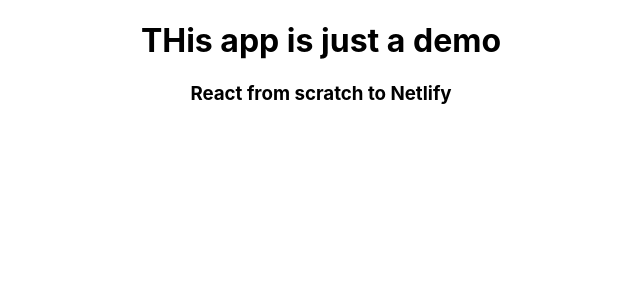
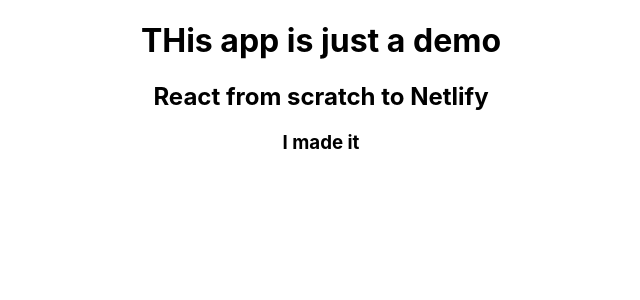
Before and after one commit to sekoudosso82/reacttonetlify, a React (Create React App) app: page / in a window 1280 px wide. Shown: the top 300 px of the page, without its empty margins (319-959 px from the left). Built offline with nearby package versions, Linux system fonts and the light colour scheme.

Commit message:
netlify third commit

```diff
--- a/src/App.js
+++ b/src/App.js
@@ -6,7 +6,8 @@
   return (
     <div className="App">
       <h1> THis app is just a demo </h1>
-      <h3> React from scratch to Netlify</h3>
+      <h2> React from scratch to Netlify</h2>
+      <h3> I made it</h3>
 
     </div>
   );
```
